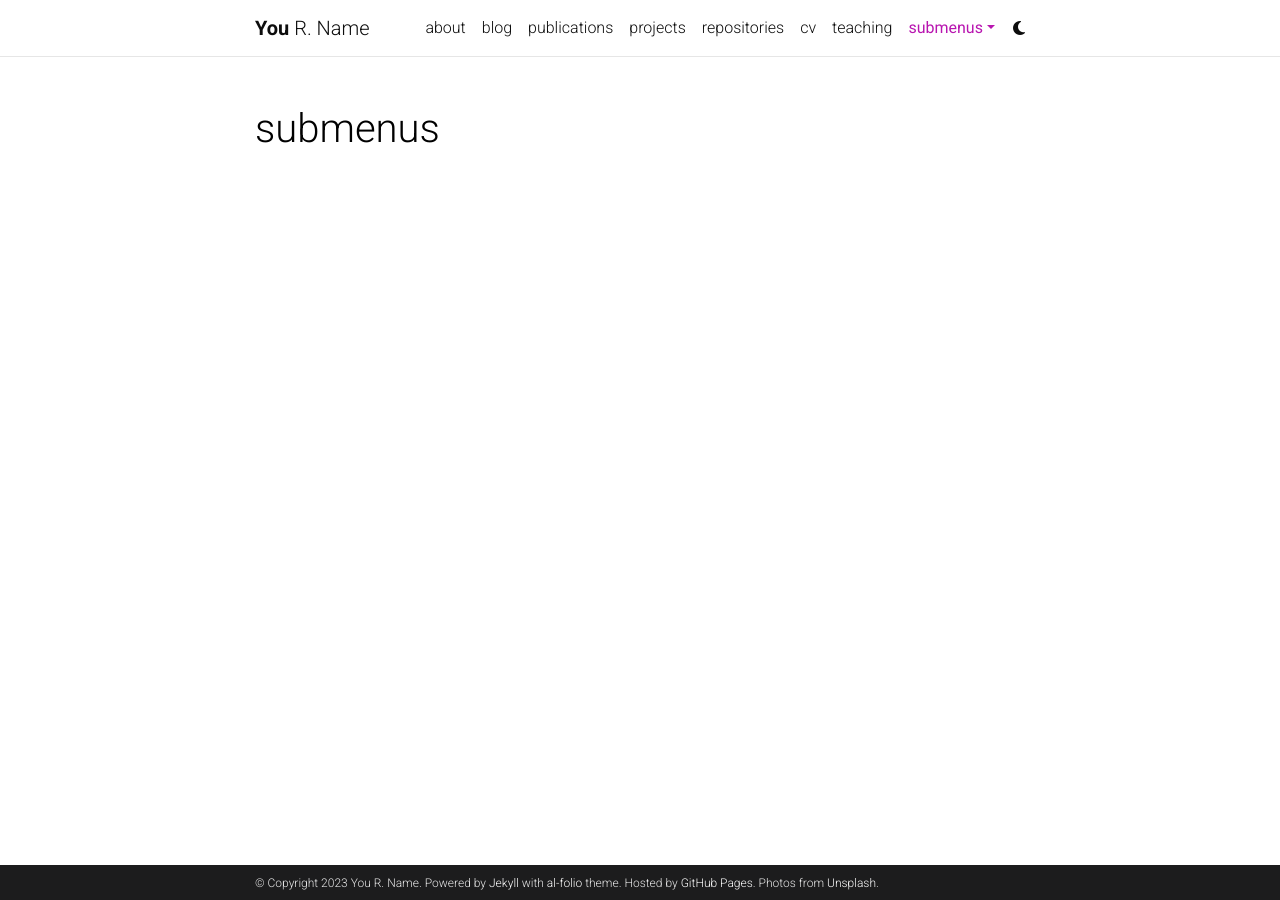
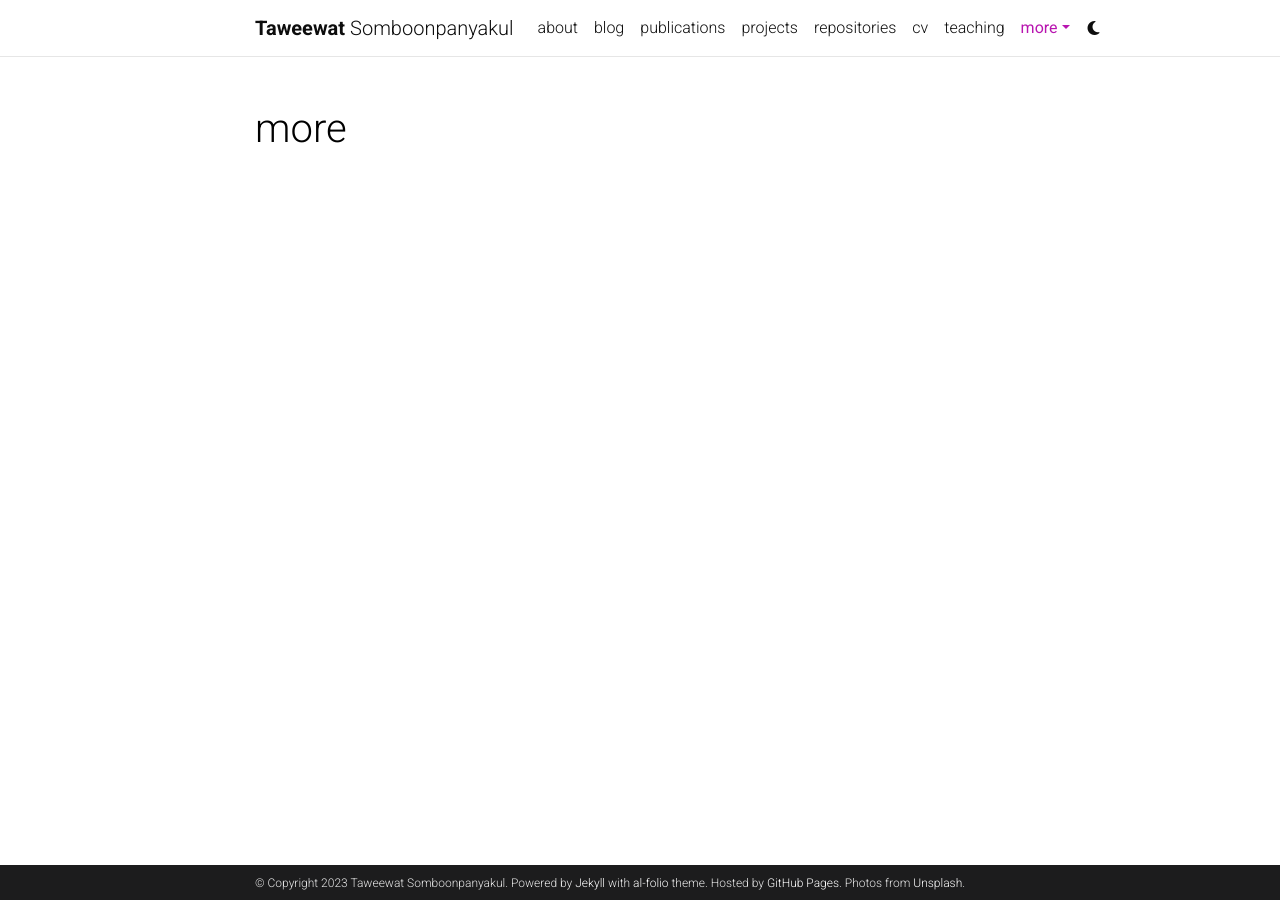
Before and after one commit to leogulus/research_group, a Jekyll site: the page built from _pages/dropdown.md, in a window 1280 px wide. Built offline with Jekyll 4.4.1, drawn with Linux system fonts in a browser that asks for light colours; comment, search, counter and statistics services are not loaded; a style sheet for code colours, icons or effects is not loaded.

Commit message:
first edit of the website

```diff
--- a/_config.yml
+++ b/_config.yml
@@ -3,9 +3,9 @@
 # -----------------------------------------------------------------------------
 
 title: blank # the website title (if blank, full name will be used instead)
-first_name: You
-middle_name: R.
-last_name: Name
+first_name: Taweewat
+middle_name:
+last_name: Somboonpanyakul
 email: you@example.com
 description: > # the ">" symbol means to ignore newlines until "footer_text:"
   A simple, whitespace theme for academics. Based on [*folio](https://github.com/bogoli/-folio) design.
@@ -18,8 +18,8 @@ keywords: jekyll, jekyll-theme, academic-website, portfolio-website  # add your
 lang: en # the language of your site (for example: en, fr, cn, ru, etc.)
 icon: ⚛️  # the emoji used as the favicon (alternatively, provide image name in /assets/img/)
 
-url: https://alshedivat.github.io # the base hostname & protocol for your site
-baseurl: /al-folio # the subpath of your site, e.g. /blog/
+url: https://taweewat.netlify.app # the base hostname & protocol for your site
+baseurl: # the subpath of your site, e.g. /blog/
 last_updated: false # set to true if you want to display last updated in the footer
 impressum_path:  # set to path to include impressum link in the footer, use the same path as permalink in a page, helps to conform with EU GDPR
 
@@ -329,7 +329,7 @@ external_links:
 # -----------------------------------------------------------------------------
 
 imagemagick:
-  enabled: true # enables responsive images for your site (recommended, see https://github.com/alshedivat/al-folio/issues/537)
+  enabled: false # enables responsive images for your site (recommended, see https://github.com/alshedivat/al-folio/issues/537)
   widths:
     - 480
     - 800
--- a/_pages/dropdown.md
+++ b/_pages/dropdown.md
@@ -1,6 +1,6 @@
 ---
 layout: page
-title: submenus
+title: more
 nav: true
 nav_order: 6
 dropdown: true
```
Also changed, not shown: _pages/about.md (+2 -0 lines).
